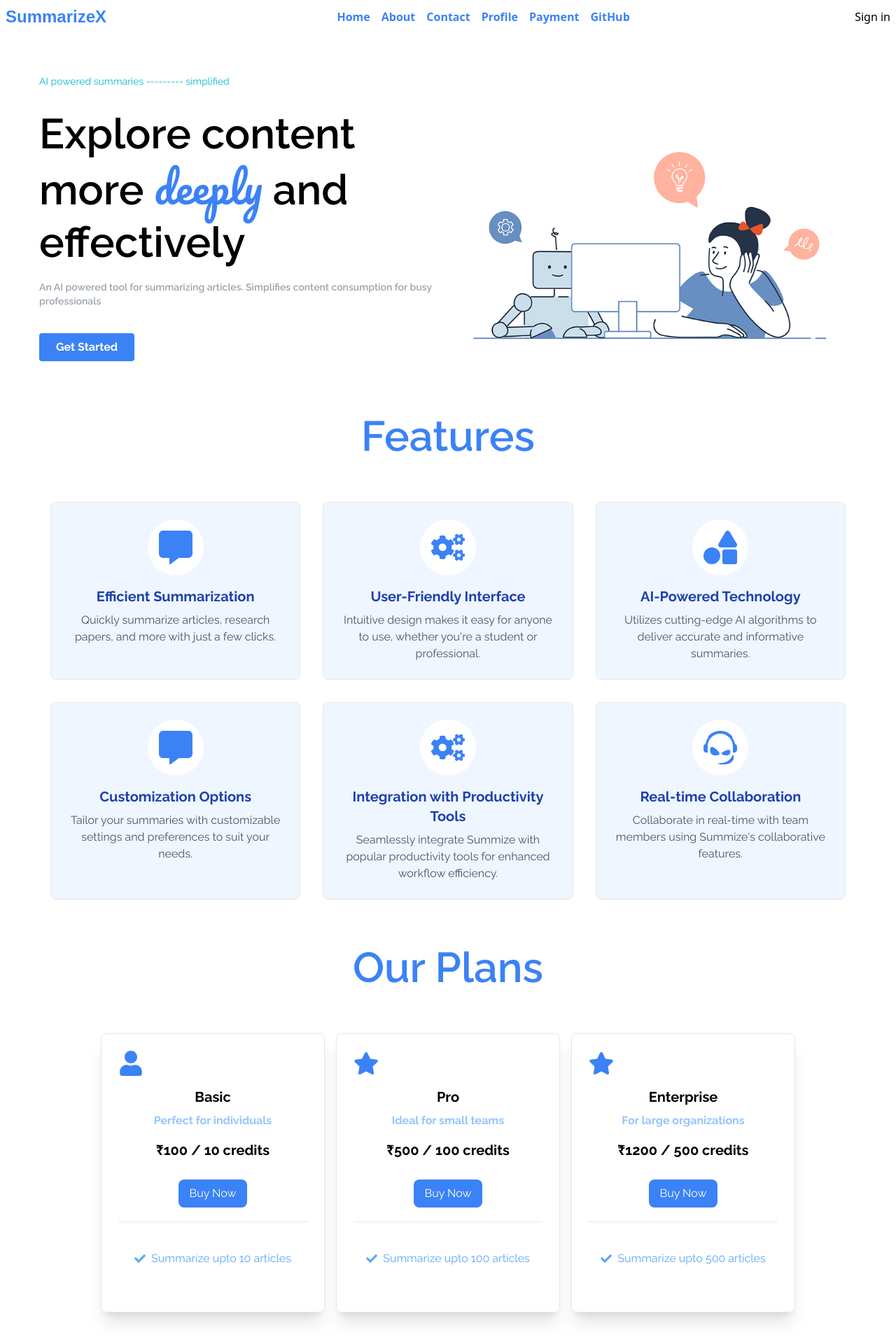
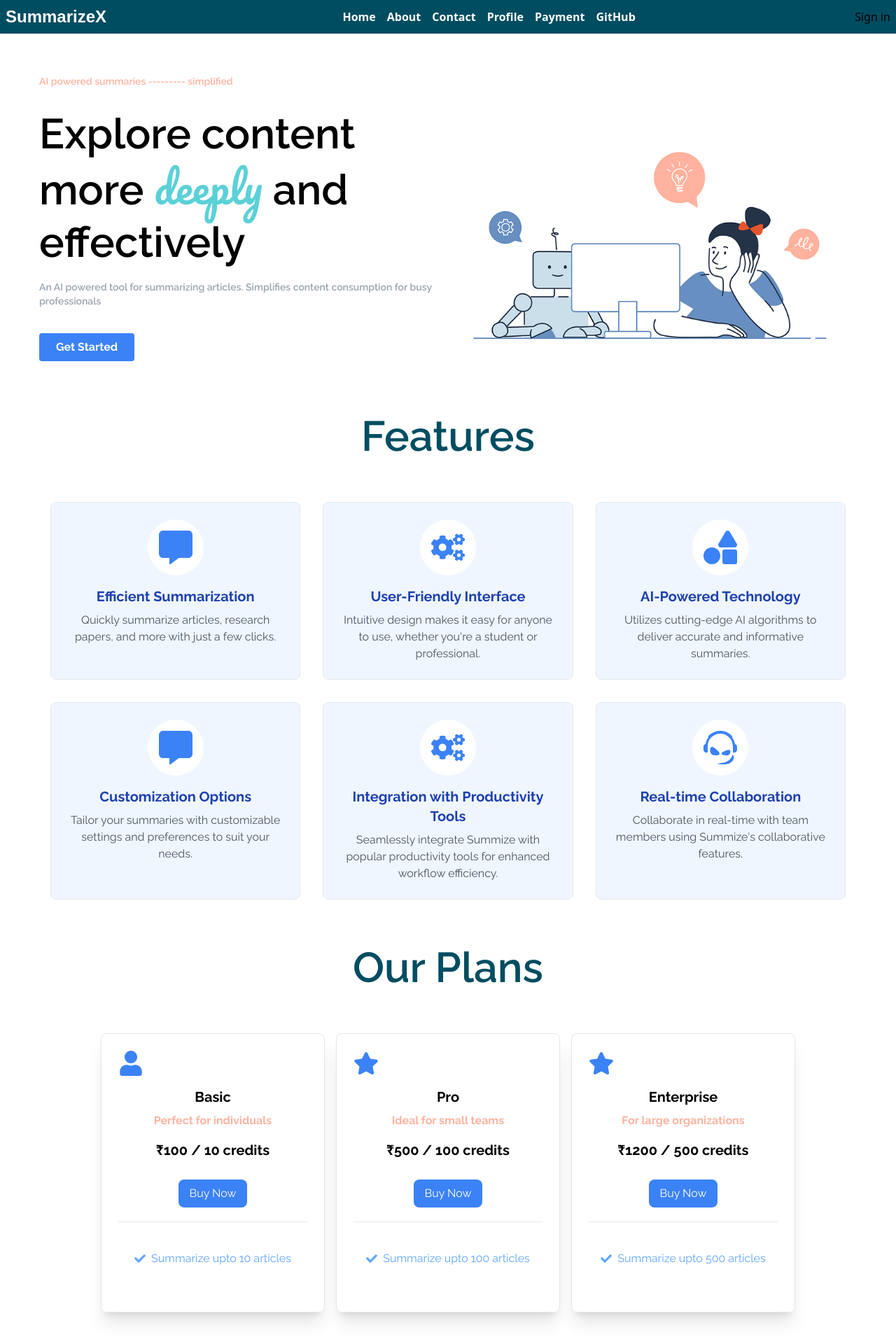
Before and after one commit to Krishna100604/SummarizeX, a React (Vite) app: page / in a window 1280 px wide. Shown: the top 1920 px of the page at 70% size. Built offline with nearby package versions, Linux system fonts and the light colour scheme; no server answers; a web font is replaced by a local one.

Commit message:
added new colors in homepage

```diff
--- a/src/App.css
+++ b/src/App.css
@@ -11,6 +11,9 @@
 @tailwind utilities;
 
 /* Custom styles */
+
+
+
 
 /* Main section */
 .main {
--- a/src/Navbar.jsx
+++ b/src/Navbar.jsx
@@ -29,12 +29,12 @@ const Navbar = () => {
   };
   console.log("User:", user);
   return (
-    <nav className="p-2 ">
+    <nav className="p-2 bg-[#004D61]">
       <div className="container mx-auto flex items-center justify-between flex-wrap">
-        <div className="flex items-center flex-shrink-0 text-white mr-6">
+        <div className="flex items-center flex-shrink-0 mr-6">
           <Link to="/" className="flex items-center">
             {/* <img src={logo} alt="logo" className="h-8 w-8 mr-2" /> */}
-            <span className="font-black text-2xl font-satoshi text-blue-500">
+            <span className="font-black text-2xl font-satoshi  text-white">
               SummarizeX
             </span>
           </Link>
@@ -63,37 +63,37 @@ const Navbar = () => {
           <div className="text-base lg:flex-grow lg:flex lg:justify-center">
             <Link
               to="/"
-              className="block lg:inline-block lg:mt-0 font-semibold text-blue-500 hover:text-blue-900 mr-4"
+              className="block lg:inline-block lg:mt-0 font-semibold  text-white hover:text-gray-300 mr-4"
             >
               Home
             </Link>
             <Link
               to="/about"
-              className="block lg:inline-block lg:mt-0 font-semibold text-blue-500 hover:text-blue-900 mr-4"
+              className="block lg:inline-block lg:mt-0 font-semibold  text-white  hover:text-gray-300 mr-4"
             >
               About
             </Link>
             <Link
               to="/contact"
-              className="block lg:inline-block lg:mt-0 font-semibold text-blue-500 hover:text-blue-900 mr-4"
+              className="block lg:inline-block lg:mt-0 font-semibold text-white  hover:text-gray-300 mr-4"
             >
               Contact
             </Link>
             <Link
               to="/profile"
-              className="block lg:inline-block lg:mt-0 font-semibold text-blue-500 hover:text-blue-900 mr-4"
+              className="block lg:inline-block lg:mt-0 font-semibold  text-white  hover:text-gray-300 mr-4"
             >
               Profile
             </Link>
             <Link
               to="/payment"
-              className="block lg:inline-block lg:mt-0 font-semibold text-blue-500 hover:text-blue-900 mr-4"
+              className="block lg:inline-block lg:mt-0 font-semibold  text-white  hover:text-gray-300 mr-4"
             >
               Payment
             </Link>
             <a
               href="https://github.com/Krishna100604/AI-Summarizer"
-              className="block lg:inline-block lg:mt-0 font-semibold text-blue-500 hover:text-blue-900 mr-4"
+              className="block lg:inline-block lg:mt-0 font-semibold  text-white  hover:text-gray-300mr-4"
               target="_blank"
               rel="noopener noreferrer"
             >
--- a/src/Pages/Home.jsx
+++ b/src/Pages/Home.jsx
@@ -44,7 +44,7 @@ const Home = () => {
     <>
       <header className="p-4 min-h-screen " style={styles}>
         <motion.span
-          className="text-sm text-cyan-500 "
+          className="text-sm text-[#ffb39f] font-semibold"
           initial={{ opacity: 0, y: -20 }}
           animate={{ opacity: 1, y: 0 }}
           transition={{ duration: 1 }}
@@ -61,7 +61,7 @@ const Home = () => {
               transition={{ duration: 1 }}
             >
               Explore content more{" "}
-              <span className="text-blue-500 font-thin" style={cursive}>
+              <span className="text-[#5BD1D7] font-thin" style={cursive}>
                 deeply
               </span>{" "}
               and <span>effectively</span>
@@ -100,7 +100,7 @@ const Home = () => {
         </div>
 
         <motion.h1
-          className="text-5xl mt-5 text-blue-500 text-center sm:text-4xl md:text-6xl md:leading-tight font-semibold m-4"
+          className="text-5xl mt-5 text-[#004D61] text-center sm:text-4xl md:text-6xl md:leading-tight font-semibold m-4"
           initial={{ opacity: 0, y: -20 }}
           animate={{ opacity: 1, y: 0 }}
           transition={{ duration: 1, delay: 1.2 }}
@@ -113,7 +113,7 @@ const Home = () => {
         {/* payment */}
 
         <motion.h1
-          className="text-5xl mt-5 text-blue-500 text-center sm:text-4xl md:text-6xl md:leading-tight font-semibold m-4"
+          className="text-5xl mt-5 text-[#004D61] text-center sm:text-4xl md:text-6xl md:leading-tight font-semibold m-4"
           initial={{ opacity: 0, y: -20 }}
           animate={{ opacity: 1, y: 0 }}
           transition={{ duration: 1, delay: 1.4 }}
@@ -134,7 +134,7 @@ const Home = () => {
                 <FaUser />
               </div>
               <h3 className="text-xl font-bold mb-2">Basic</h3>
-              <p className="text-blue-300 mb-4 font-bold">
+              <p className="text-[#ffb39f] mb-4 font-bold">
                 Perfect for individuals
               </p>
               <div className="text-xl font-bold mb-2">
@@ -165,7 +165,7 @@ const Home = () => {
                 <FaStar />
               </div>
               <h3 className="text-xl font-bold mb-2">Pro</h3>
-              <p className="text-blue-300 mb-4 font-bold">
+              <p className="text-[#ffb39f] mb-4 font-bold">
                 Ideal for small teams
               </p>
               <div className="text-xl font-bold mb-2">
@@ -195,7 +195,7 @@ const Home = () => {
                 <FaStar />
               </div>
               <h3 className="text-xl font-bold mb-2">Enterprise</h3>
-              <p className="text-blue-300 mb-4 font-bold">
+              <p className="text-[#ffb39f] mb-4 font-bold">
                 For large organizations
               </p>
               <div className="text-xl font-bold mb-2">
```
